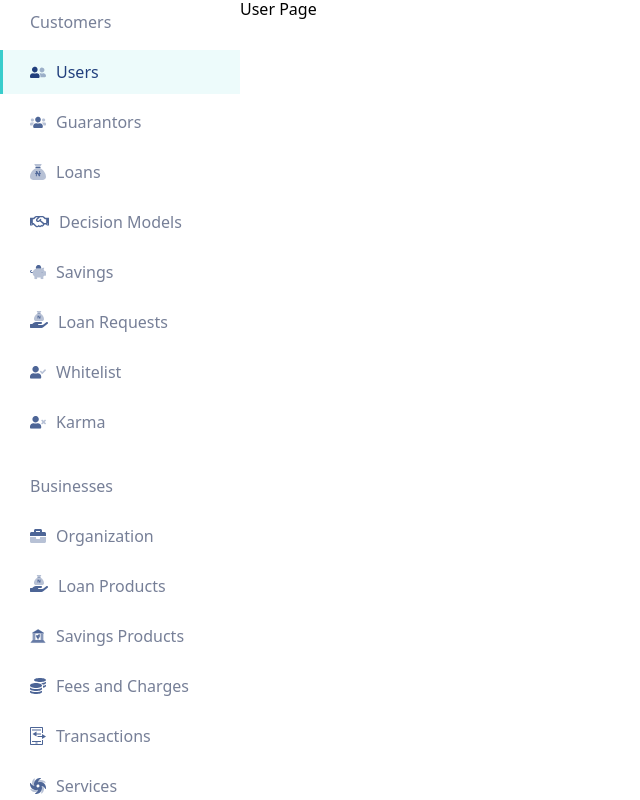
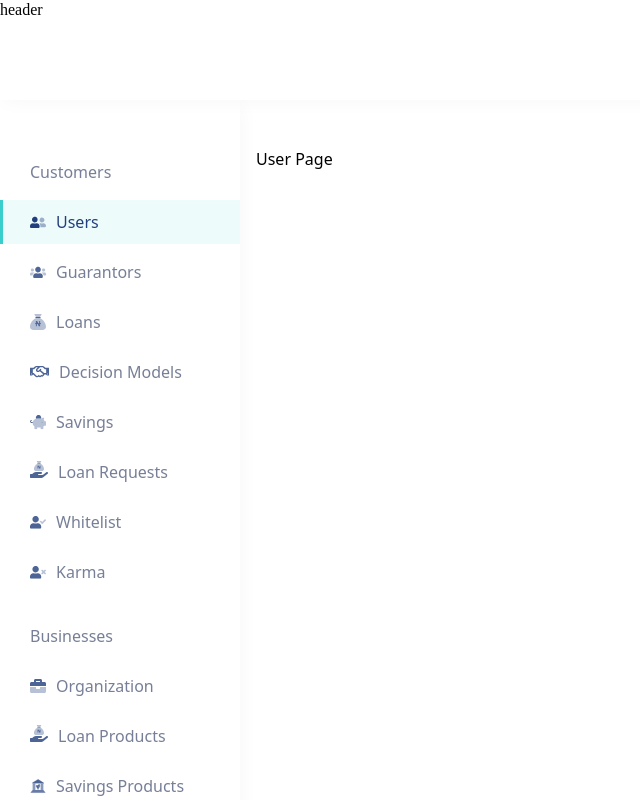
Before and after one commit to RehkMansa/lendsqr-frontend-task, a React (Vite) app: page /users in a window 1280 px wide. Shown: the top 800 px of the page, without its empty margins (0-640 px from the left). Built offline with nearby package versions, Linux system fonts and the light colour scheme; a web font is replaced by a local one.

Commit message:
Added navlink icon to login page

```diff
--- /dev/null
+++ b/src/components/blocks/Header/Header.module.scss
@@ -0,0 +1,10 @@
+@import "../../../styles/constants.scss";
+
+.header {
+    position: sticky;
+    top: 0;
+    background-color: #fff;
+    box-shadow: 3px 0px 20px rgba(0, 0, 0, 0.04);
+    height: $headerHeight;
+    z-index: 1;
+}
--- a/src/components/blocks/Header/index.tsx
+++ b/src/components/blocks/Header/index.tsx
@@ -1,5 +1,7 @@
+import styled from "./Header.module.scss";
+
 const Header = () => (
-    <header>
+    <header className={styled.header}>
         <div>
             <h3>header</h3>
         </div>
--- a/src/components/blocks/SideBar/Sidebar.module.scss
+++ b/src/components/blocks/SideBar/Sidebar.module.scss
@@ -2,6 +2,7 @@
 
 .aside {
     color: rgba($color: $primary-color, $alpha: 0.8);
+    box-shadow: 0px 5px 20px rgba(0, 0, 0, 0.04);
 
     .wrapper {
         & > p {
--- a/src/components/blocks/SideBar/index.tsx
+++ b/src/components/blocks/SideBar/index.tsx
@@ -8,7 +8,7 @@ const SideBar = () => (
                 <p>{name}</p>
                 {subItems.map(({ name: iconName, src, isActive }) => (
                     <div
-                        className={`${styles.nav} ${isActive && styles.active}`}
+                        className={`${styles.nav} ${isActive ? styles.active : ""}`}
                         key={iconName}
                     >
                         <img src={src} alt={iconName} />
--- a/src/components/layouts/DashboardLayout/Dashboard.module.scss
+++ b/src/components/layouts/DashboardLayout/Dashboard.module.scss
@@ -1,14 +1,16 @@
 @import "../../../styles/fonts.scss";
+@import "../../../styles/constants.scss";
 
 .main {
     font-family: $workSans;
     display: grid;
+    gap: 16px;
+
+    & > * {
+        padding-top: calc($headerHeight / 2);
+    }
 
     @media (min-width: 992px) {
         grid-template-columns: 240px 1fr;
-
-        & > * {
-            // border: 1px solid red;
-        }
     }
 }
--- a/src/components/layouts/DashboardLayout/index.tsx
+++ b/src/components/layouts/DashboardLayout/index.tsx
@@ -1,14 +1,17 @@
 import { Outlet } from "react-router-dom";
 import SideBar from "../../blocks/SideBar";
 import styles from "./Dashboard.module.scss";
+import Header from "../../blocks/Header";
 
 const DashboardLayout = () => (
-    // header goes here
+    <>
+        <Header />
         <main className={styles.main}>
             <SideBar />
             <section>
                 <Outlet />
             </section>
         </main>
+    </>
 );
 export default DashboardLayout;
--- a/src/pages/login/Login.module.scss
+++ b/src/pages/login/Login.module.scss
@@ -18,7 +18,7 @@
         color: $accent-darker;
     }
 
-    img {
+    .imgWrapper img {
         display: none;
     }
 
@@ -58,8 +58,17 @@
             }
         }
 
-        img {
+        .imgWrapper img {
             display: unset;
         }
     }
 }
+
+.nav {
+    position: absolute;
+    padding: 2.5rem 0 0 3rem;
+
+    @media (min-width: 744px) {
+        padding: 2.5rem 0 0 5rem;
+    }
+}
--- a/src/pages/login/index.tsx
+++ b/src/pages/login/index.tsx
@@ -1,6 +1,7 @@
 import React, { useState } from "react";
 import { validateAll } from "indicative/validator";
 import Illustration from "../../assets/login-illustration.svg";
+import Logo from "../../assets/logo.svg";
 import Button from "../../components/elements/Buttons";
 import { DefaultInput, PasswordInput } from "../../components/elements/Input";
 import styled from "./Login.module.scss";
@@ -55,8 +56,14 @@ const Login = () => {
     };
 
     return (
+        <>
+            <nav className={styled.nav}>
+                <img className={styled.logo} src={Logo} alt="Lend Sqr" />
+            </nav>
             <main className={styled.main}>
+                <div className={styled.imgWrapper}>
                     <img src={Illustration} alt="" />
+                </div>
                 <section className={styled.boxed}>
                     <div className="space-y-20">
                         <div className="space-y-4">
@@ -87,6 +94,7 @@ const Login = () => {
                     </div>
                 </section>
             </main>
+        </>
     );
 };
 
--- /dev/null
+++ b/src/styles/constants.scss
@@ -0,0 +1,2 @@
+$headerHeight: 100px;
+$gridArea: 240px 1fr;
```
Lines whose indentation alone changed are shown as unchanged.
